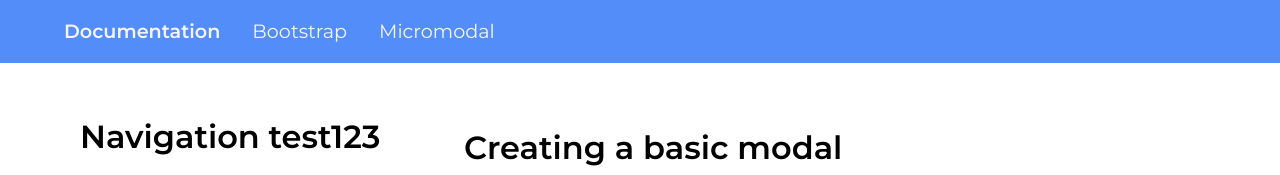
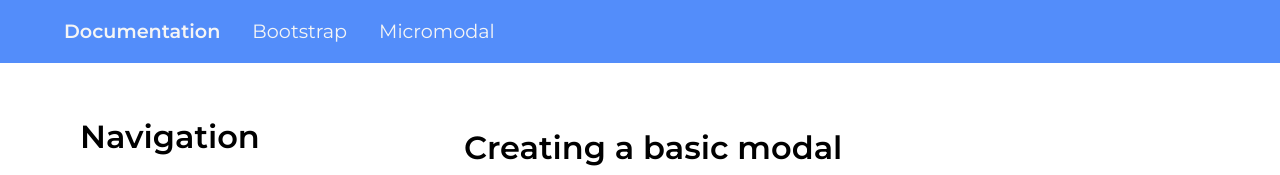
Before and after one commit to BenocxX/modal-library, a plain HTML site: page index.html in a window 1280 px wide. Shown: the top 175 px of the page. Drawn offline with nearby package versions, Linux system fonts and the light colour scheme.

Commit message:
Removed pull request test

```diff
--- a/index.html
+++ b/index.html
@@ -32,7 +32,7 @@
 
     <div class="container">
         <div class="navigation-container">
-            <h1>Navigation test123</h1>
+            <h1>Navigation</h1>
             <ul class="links-list">
                 <li class="navigation-item">
                     <a class="active" href="#creatingBasicModal">Creating a basic modal</a>
```
